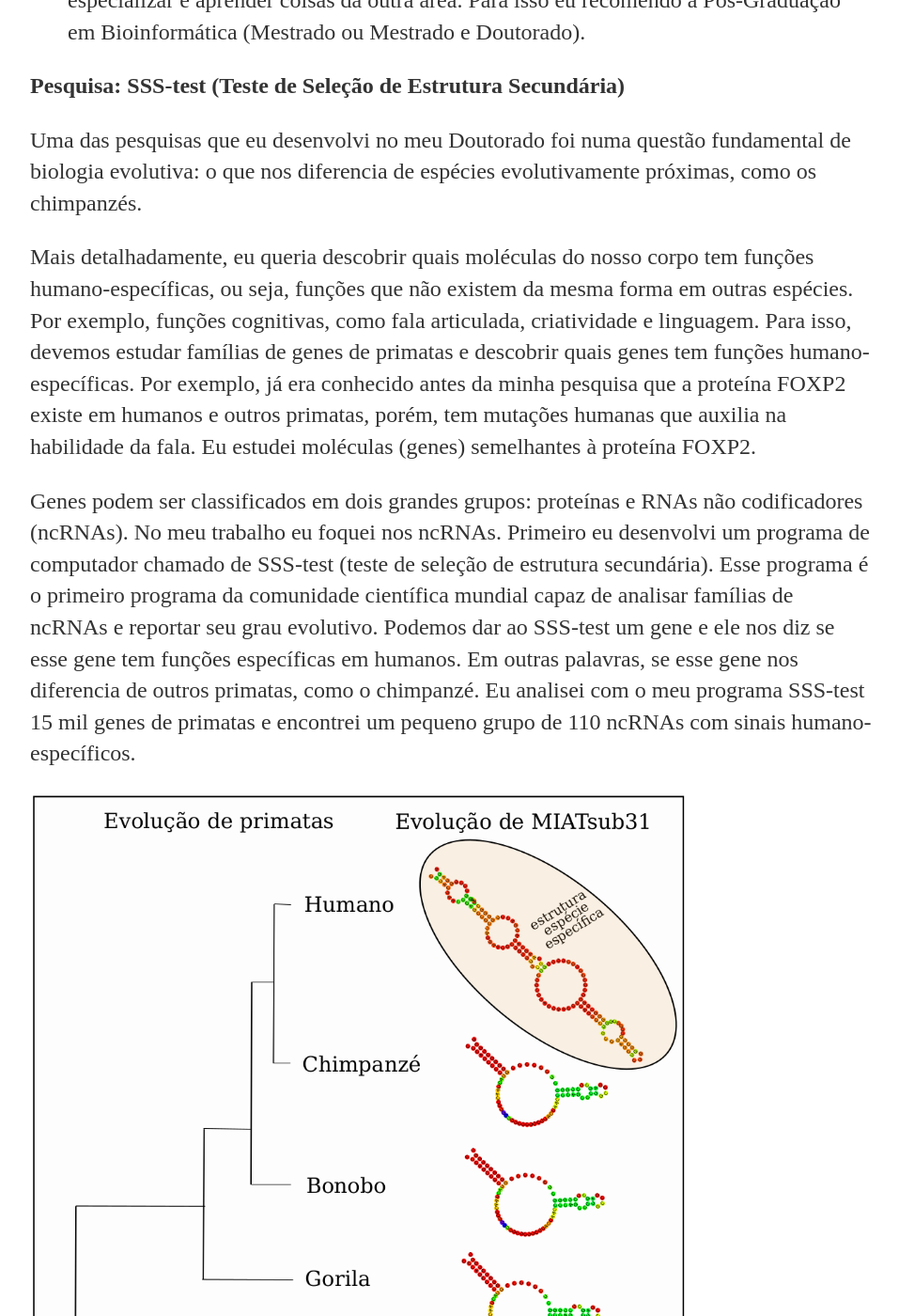
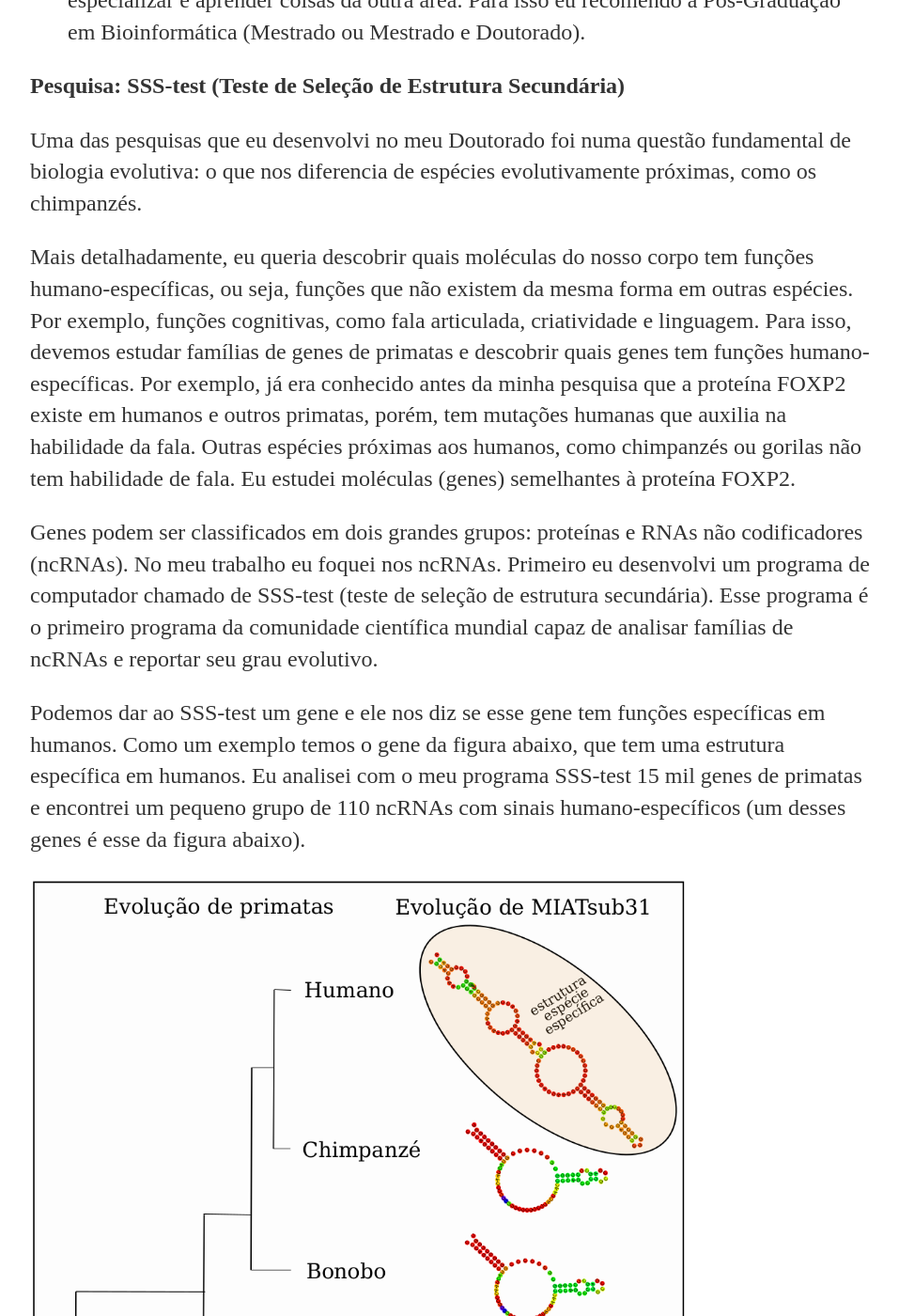
Before and after one commit to waltercostamb/waltercostamb.github.io, a Jekyll site: the page built from _posts/2020-05-22-PodcastIBICT.md, in a window 1280 px wide and 1400 px high, scrolled down 4036 px. Shown: the whole window at 94% size, without its empty margins (160-1117 px from the left). Built offline with Jekyll 4.4.1, drawn with Linux system fonts in a browser that asks for light colours; some of the changed text lies outside the part shown.

Commit message:
Update 2020-05-22-PodcastIBICT.md

```diff
--- a/_posts/2020-05-22-PodcastIBICT.md
+++ b/_posts/2020-05-22-PodcastIBICT.md
@@ -69,22 +69,22 @@
 funções que não existem da mesma forma em outras espécies. Por exemplo, funções cognitivas, como fala articulada,
 criatividade e linguagem. Para isso, devemos estudar famílias de genes de primatas e descobrir quais genes
 tem funções humano-específicas. Por exemplo, já era conhecido antes da minha pesquisa que a proteína FOXP2 existe
-em humanos e outros primatas, porém, tem mutações humanas que auxilia na habilidade da fala. Eu estudei moléculas (genes) semelhantes à proteína FOXP2.
+em humanos e outros primatas, porém, tem mutações humanas que auxilia na habilidade da fala. Outras espécies próximas aos humanos, como chimpanzés ou gorilas não tem habilidade de fala. Eu estudei moléculas (genes) semelhantes à proteína FOXP2.
 
 Genes podem ser classificados em dois grandes grupos: proteínas e
 RNAs não codificadores (ncRNAs). No meu trabalho eu foquei nos ncRNAs. Primeiro eu desenvolvi um programa de computador chamado de SSS-test (teste de seleção de estrutura secundária). Esse programa é o primeiro
 programa da comunidade científica mundial capaz de analisar famílias de ncRNAs e reportar seu grau
-evolutivo. Podemos dar ao SSS-test um gene e ele nos diz se esse gene tem funções específicas em humanos. Em outras palavras,
-se esse gene nos diferencia de outros primatas, como o chimpanzé. Eu analisei com o meu programa SSS-test 15 mil genes de
-primatas e encontrei um pequeno grupo de 110 ncRNAs com sinais humano-específicos.
+evolutivo.
+
+Podemos dar ao SSS-test um gene e ele nos diz se esse gene tem funções específicas em humanos. Como um exemplo temos o gene da figura abaixo, que tem uma estrutura específica em humanos. Eu analisei com o meu programa SSS-test 15 mil genes de primatas e encontrei um pequeno grupo de 110 ncRNAs com sinais humano-específicos (um desses genes é esse da figura abaixo).
 
 <img border="0" src="https://github.com/waltercostamb/waltercostamb.github.io/blob/master/figures/arvore.png?raw=true"  height="700" />
 
-Como fiz isso? Primeiro, construí um algoritmo (conjunto de regras) com os seguintes passos:
+Como eu fiz isso? Primeiro, construí um algoritmo (conjunto de regras) com os seguintes passos:
 
   - (i) recebe como entrada os genes de ncRNAs;
 
-  - (ii) detecta as diferenças entre as espécies e
+  - (ii) detecta as diferenças entre as espécies, e;
 
   - (iii) constrói modelos estatísticos de funções espécie-específicas.
 
@@ -93,10 +93,13 @@
 
 Com o programa, analisei 15 mil genes de ncRNAs de primatas e encontrei 110 genes com sinais
 humano-específicos. Alguns deles estão ativos no nosso cérebro, o que pode levar a descobertas futuras ainda mais
-intrigantes. Dessa forma eu consegui aumentar o nosso conhecimento sobre o que nos torna diferentes de outras espécies próximas, ou, em outras palavras, o que exatamente nos torna humanos.
+intrigantes sobre o que nos torna humanos. Outros grupos de pesquisa irão usar os conhecimentos que eu gerei nesse projeto para responder a mais perguntas, como por exemplo que funções exatamente são feitas por esses 110 genes.
 
-O SSS-test também pode ser usado para estudos evolutivos de outras espécies, tanto de mamíferos, quanto plantas ou fungos.
-Isso nos ajuda principalmente a entender como as espécies funcionam, o que é fundamental para o desenvolvimento científico e
+Com esse projeto eu consegui aumentar o nosso conhecimento acerca do que nos define como espécie. Essa é uma pequena contribuição que monta um pedaço desse quebra-cabeças gigante que é "o que nos torna humanos". Esse é um exemplo que mostra como a ciência é colaborativa atualmente.
+
+A minha principal contribuição com esse projeto foi desenvolver o programa SSS-test de análise evolutiva de genes.
+O meu programa pode ser usado para estudos evolutivos de outras espécies, tanto mamíferos, quanto plantas ou fungos.
+Isso ajuda outros pesquisadores a entender como as espécies funcionam. Isso é fundamental para o desenvolvimento científico e
 é chamado de ciência básica.
 
 Referências:
```
